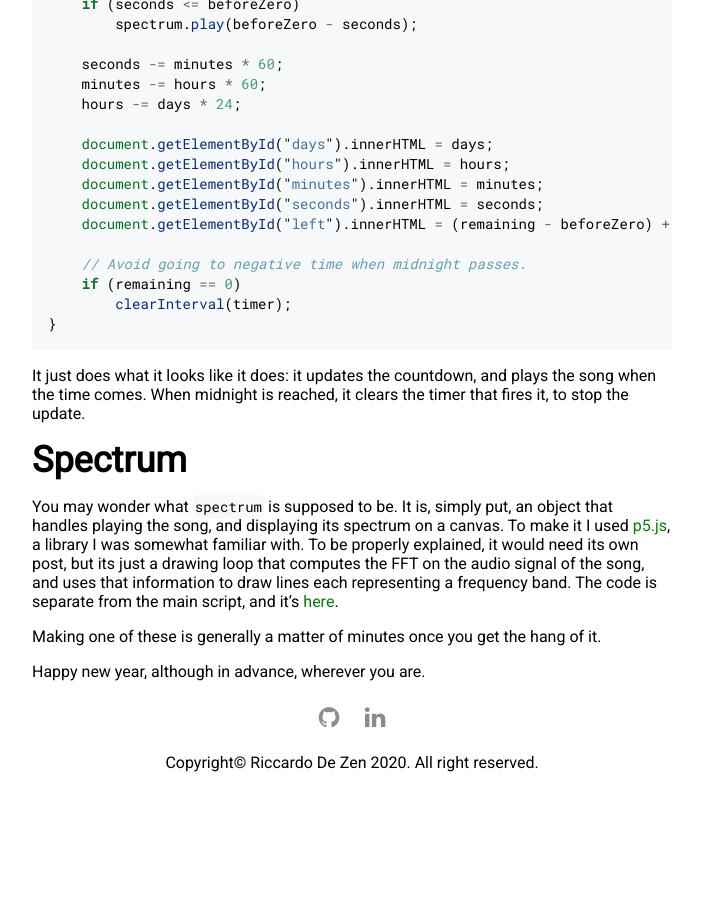
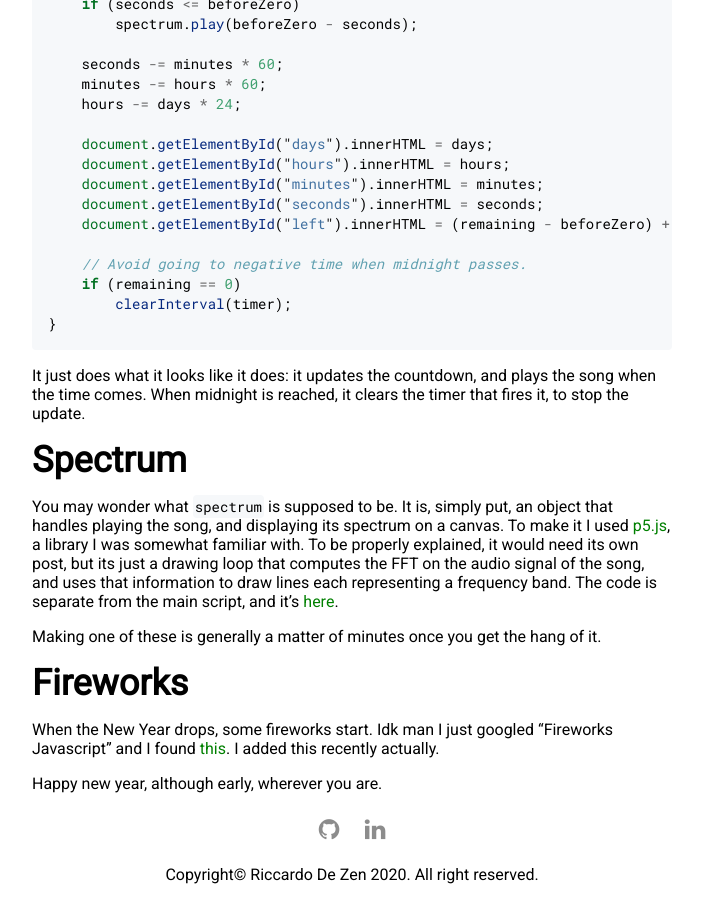
Before and after one commit to ricdezen/ricdezen.github.io, a Jekyll site: the page built from _posts/2021-11-30-new-year.md, in a window 1280 px wide and 900 px high, scrolled down 1456 px. Shown: the whole window, without its empty margins (288-989 px from the left). Built offline with Jekyll 4.4.1, drawn with Linux system fonts in a browser that asks for light colours; our own code applies the rules of GitHub Pages for plain Markdown files; before the commit the page ends 2244 px from its top, so only the background shows below that.

Commit message:
Added fireworks

```diff
--- a/_posts/2021-11-30-new-year.md
+++ b/_posts/2021-11-30-new-year.md
@@ -103,4 +103,10 @@ separate from the main script, and it's [here](/misc/spectrum.js).
 Making one of these is generally a matter of minutes once you get the hang of
 it.
 
-Happy new year, although in advance, wherever you are.
+## Fireworks
+
+When the New Year drops, some fireworks start. Idk man I just googled "Fireworks
+Javascript" and I found [this](https://fireworks.js.org/). I added this recently
+actually.
+
+Happy new year, although early, wherever you are.
--- a/misc/newyear.html
+++ b/misc/newyear.html
@@ -11,6 +11,7 @@
 <body>
     <script src="https://cdn.jsdelivr.net/npm/p5@1.1.9/lib/p5.js"></script>
     <script src="https://cdn.jsdelivr.net/npm/p5@1.1.9/lib/addons/p5.sound.js"></script>
+    <script src="https://cdn.jsdelivr.net/npm/fireworks-js@latest/dist/fireworks.js"></script>
     <script src="spectrum.js" defer></script>
     <script src="newyear.js" defer></script>
     <!-- Background image is a fixed background while the rest of the page scrolls. -->
@@ -74,6 +75,9 @@
     <!-- This is the audio spectrum visualizer -->
     <div id="spectrum" class="spectrum">
     </div>
+    <!-- This is the firework canvas -->
+    <div id="fireworks-container" class="fireworks-container">
+    </div>
 </body>
 
 </html>
```
Also changed, not shown: misc/fireworks-config.json (added, +52 -0 lines), misc/newyear.css (+10 -0 lines), misc/newyear.js (+14 -2 lines).
